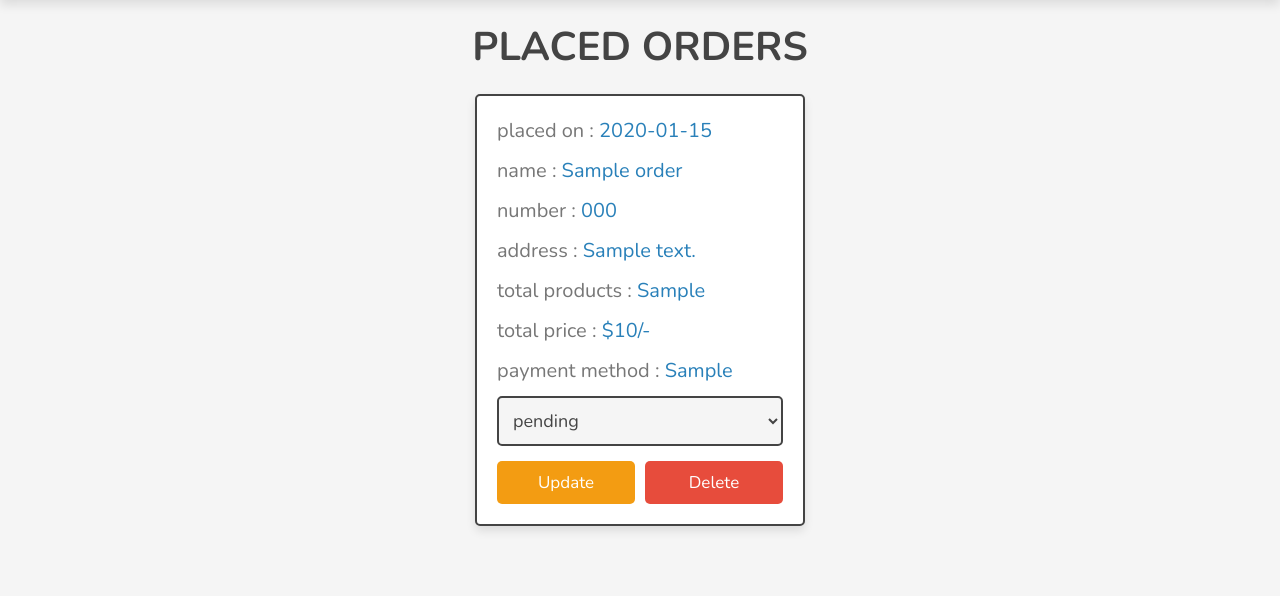
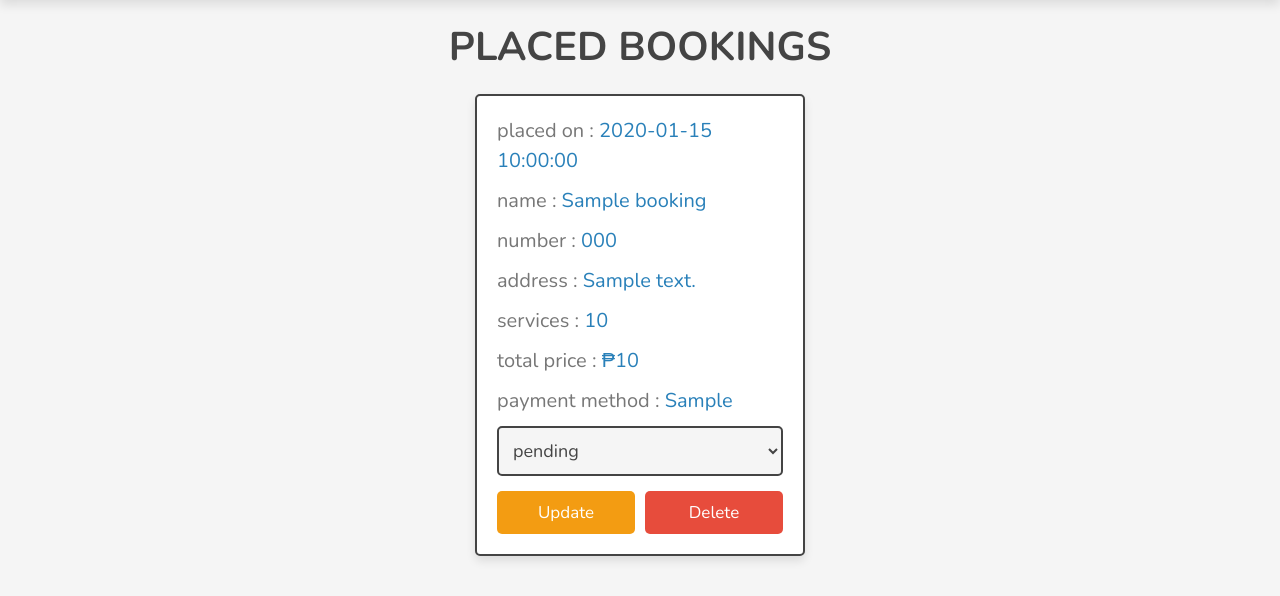
Before and after one commit to quelzarth/ezhomecare, a PHP site: page /admin/placed_orders.php in a window 1280 px wide. Shown: the part 74-670 px from the top of the page. Run offline with PHP 8.4, Linux system fonts and the light colour scheme; the visitor is signed in with stand-in values (Sample User, id 1); data comes from the database, SQL or seed files in the repository; tables that the repository leaves empty or names only in its code hold one stand-in row (values such as "Sample post"); some libraries are stand-ins or nearby versions.

Commit message:
basta update, ewan ko kung ano

```diff
--- a/admin/placed_orders.php
+++ b/admin/placed_orders.php
@@ -14,14 +14,14 @@ if(isset($_POST['update_payment'])){
    $order_id = $_POST['order_id'];
    $payment_status = $_POST['payment_status'];
    $payment_status = filter_var($payment_status, FILTER_SANITIZE_STRING);
-   $update_payment = $conn->prepare("UPDATE `orders` SET payment_status = ? WHERE id = ?");
+   $update_payment = $conn->prepare("UPDATE `bookings` SET payment_status = ? WHERE id = ?");
    $update_payment->execute([$payment_status, $order_id]);
    $message[] = 'payment status updated!';
 }
 
 if(isset($_GET['delete'])){
    $delete_id = $_GET['delete'];
-   $delete_order = $conn->prepare("DELETE FROM `orders` WHERE id = ?");
+   $delete_order = $conn->prepare("DELETE FROM `bookings` WHERE id = ?");
    $delete_order->execute([$delete_id]);
    header('location:placed_orders.php');
 }
@@ -34,7 +34,7 @@ if(isset($_GET['delete'])){
    <meta charset="UTF-8">
    <meta http-equiv="X-UA-Compatible" content="IE=edge">
    <meta name="viewport" content="width=device-width, initial-scale=1.0">
-   <title>placed orders</title>
+   <title>placed bookings</title>
 
    <link rel="stylesheet" href="https://cdnjs.cloudflare.com/ajax/libs/font-awesome/6.1.1/css/all.min.css">
 
@@ -47,12 +47,12 @@ if(isset($_GET['delete'])){
 
 <section class="orders">
 
-<h1 class="heading">placed orders</h1>
+<h1 class="heading">placed bookings</h1>
 
 <div class="box-container">
 
    <?php
-      $select_orders = $conn->prepare("SELECT * FROM `orders`");
+      $select_orders = $conn->prepare("SELECT * FROM `bookings`");
       $select_orders->execute();
       if($select_orders->rowCount() > 0){
          while($fetch_orders = $select_orders->fetch(PDO::FETCH_ASSOC)){
@@ -62,8 +62,8 @@ if(isset($_GET['delete'])){
       <p> name : <span><?= $fetch_orders['name']; ?></span> </p>
       <p> number : <span><?= $fetch_orders['number']; ?></span> </p>
       <p> address : <span><?= $fetch_orders['address']; ?></span> </p>
-      <p> total products : <span><?= $fetch_orders['total_products']; ?></span> </p>
-      <p> total price : <span>$<?= $fetch_orders['total_price']; ?>/-</span> </p>
+      <p> services : <span><?= $fetch_orders['total_products']; ?></span> </p>
+      <p> total price : <span>₱<?= $fetch_orders['total_price']; ?></span> </p>
       <p> payment method : <span><?= $fetch_orders['method']; ?></span> </p>
       <form action="" method="post">
          <input type="hidden" name="order_id" value="<?= $fetch_orders['id']; ?>">
@@ -81,7 +81,7 @@ if(isset($_GET['delete'])){
    <?php
          }
       }else{
-         echo '<p class="empty">no orders placed yet!</p>';
+         echo '<p class="empty">no bookings placed yet!</p>';
       }
    ?>
 
```
